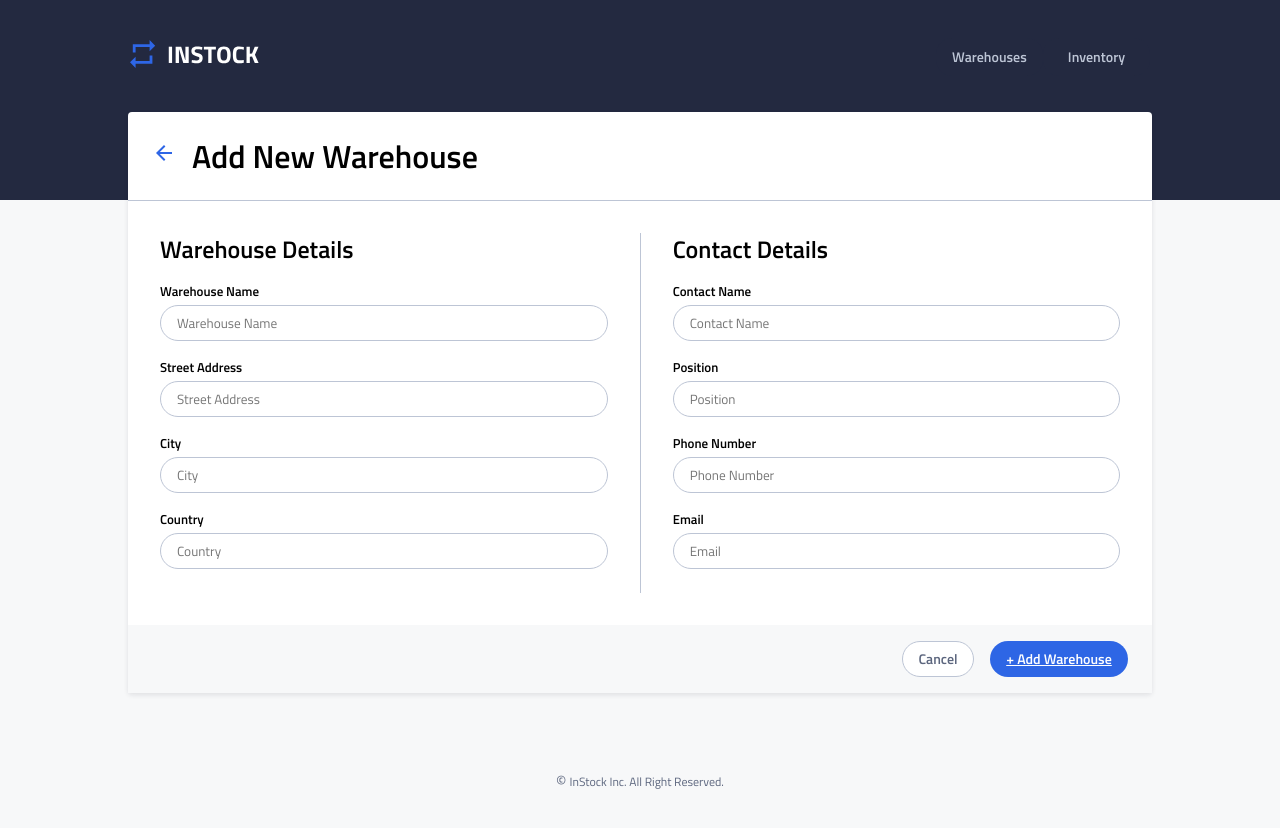
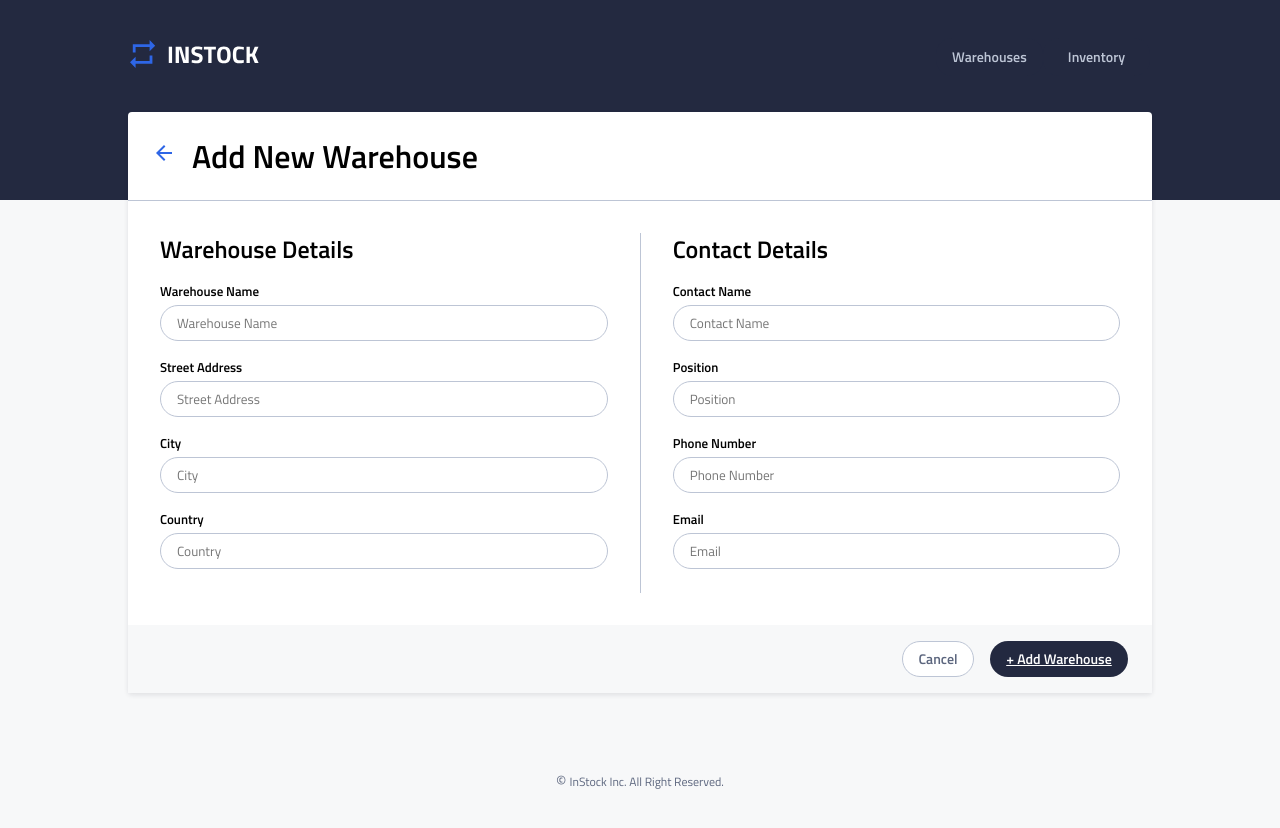
Before and after one commit to reema-susanroy/instock-client, a React (Create React App) app: page /warehouses/add in a window 1280 px wide. In both pictures the pointer is over the button "+ Add Warehouse". Shown: the top 828 px of the page. Built offline with nearby package versions, Linux system fonts and the light colour scheme; no server answers.

Commit message:
button hover state styling

```diff
--- a/src/pages/AddWarehousePage/AddWarehousePage.scss
+++ b/src/pages/AddWarehousePage/AddWarehousePage.scss
@@ -135,6 +135,9 @@
         @include tablet {
             width: 8.625rem;
         }
+        &:hover {
+          background: $graphite;
+        }
 
 
     }
```
